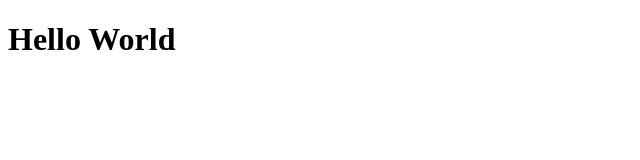
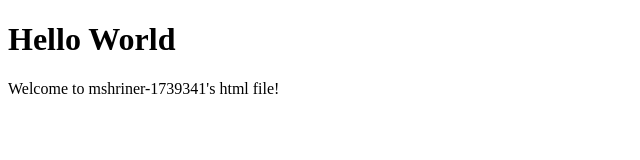
Before and after one commit to mshriner-1739341/mshriner-1739341.github.io, a plain HTML site: page index.html in a window 1280 px wide. Shown: the whole page, without its empty margins (0-640 px from the left). Drawn offline with Linux system fonts and the light colour scheme.

Commit message:
Add files via upload

```diff
--- a/index.html
+++ b/index.html
@@ -5,5 +5,6 @@
     </head>
     <body>
         <h1>Hello World</h1>
+        <p>Welcome to mshriner-1739341's html file!</p>
     </body>
 </html>
```
